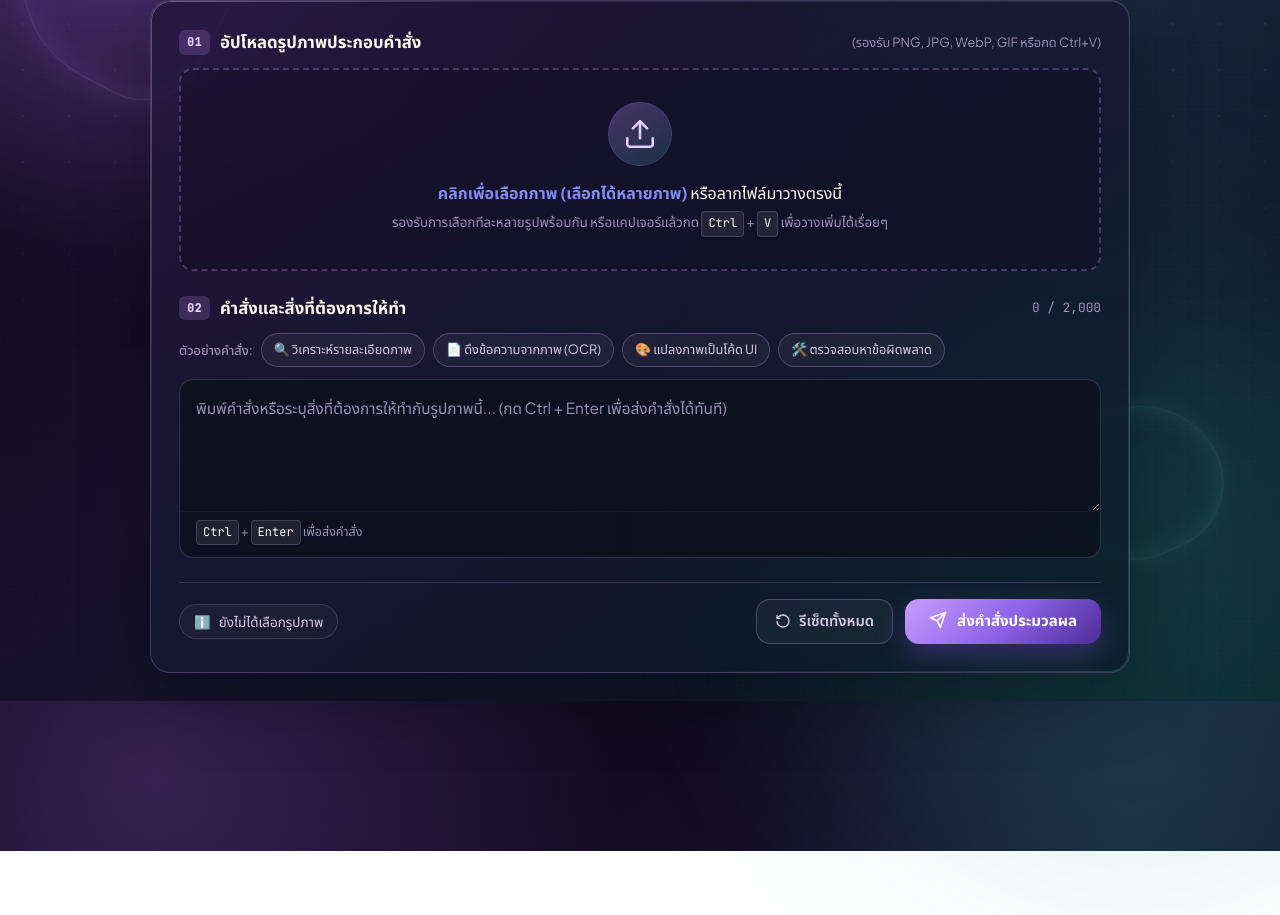
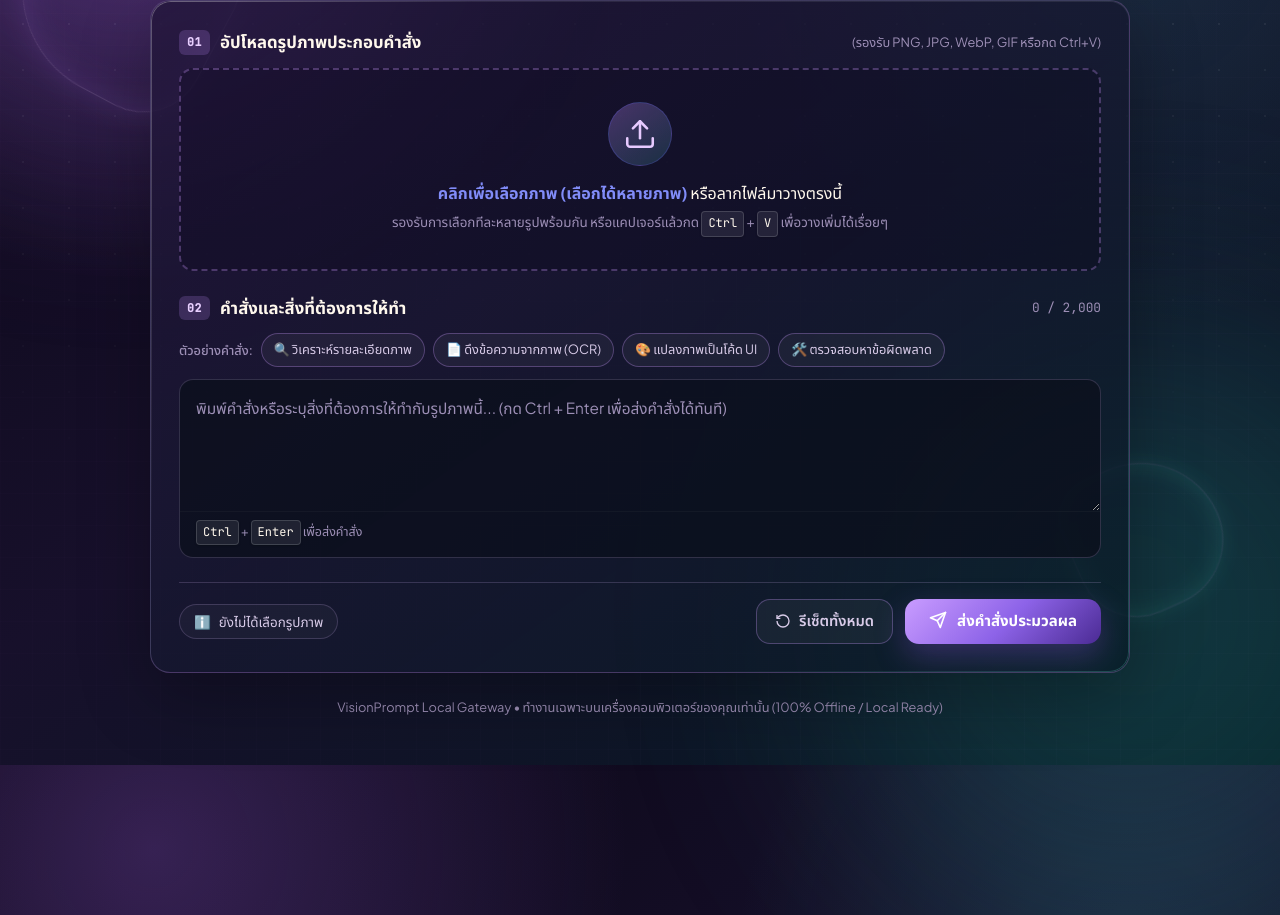
Before and after one commit to phanxone/Prompt_Phan_x1, a website built with Vite: page index.html in a window 1280 px wide. Shown: the part 275-1190 px from the top of the page. Before the commit the page ends 1126 px from the top, so only its background shows below. Built offline with nearby package versions, Linux system fonts and the light colour scheme; some packages are replaced by stand-ins of ours; no server answers; the database is empty.

Commit message:
fix: retain footer text with balanced compact bottom spacing

```diff
--- a/index.html
+++ b/index.html
@@ -350,6 +350,10 @@
       </section>
     </main>
 
+    <!-- Footer -->
+    <footer class="app-footer">
+      <p>VisionPrompt Local Gateway • ทำงานเฉพาะบนเครื่องคอมพิวเตอร์ของคุณเท่านั้น (100% Offline / Local Ready)</p>
+    </footer>
   </div>
 
   <!-- Content Vault Drawer (คลังเก็บของ / ประวัติการเจ็น) -->
--- a/style.css
+++ b/style.css
@@ -1160,7 +1160,11 @@ pre {
 
 /* Footer */
 .app-footer {
-  display: none !important;
+  margin-top: 24px;
+  padding-bottom: 20px;
+  text-align: center;
+  font-size: 0.8rem;
+  color: var(--text-muted);
 }
 
 /* ==========================================================================
```
